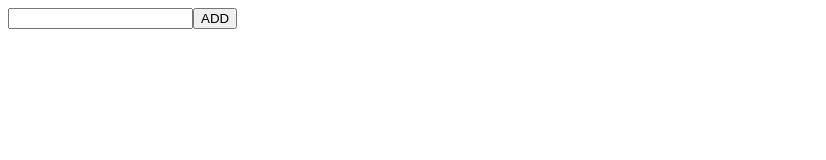
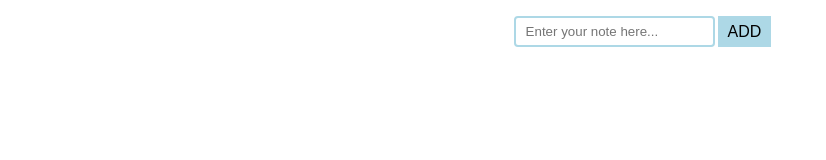
Before and after one commit to PutienkoEN/js-final-task, a website built with webpack: page src/index.html in a window 1280 px wide. Shown: the whole page, without its empty margins (0-826 px from the left). Built offline with nearby package versions, Linux system fonts and the light colour scheme.

Commit message:
Add styles to the entry area

```diff
--- /dev/null
+++ b/src/client/entry-manager/add-entry-area.css
@@ -0,0 +1,30 @@
+.add-entry-area {
+    display: flex;
+}
+
+.add-entry-area input {
+    flex: 4;
+    padding: 6px 10px;
+    margin: 8px 0;
+    box-sizing: border-box;
+    border: 2px solid lightblue;
+    border-radius: 4px;
+    outline: none;
+}
+
+.add-entry-area input:focus {
+    border: 2px solid dodgerblue;
+}
+
+.add-entry-area button {
+    flex: 1;
+    background-color: lightblue;
+    border: none;
+    color: black;
+    padding: 6px 10px;
+    text-align: center;
+    text-decoration: none;
+    display: inline-block;
+    font-size: 16px;
+    margin: 8px 3px;
+}
--- a/src/client/entry-manager/entry-manager.css
+++ b/src/client/entry-manager/entry-manager.css
@@ -0,0 +1,8 @@
+@import "add-entry-area.css";
+
+#todo-list {
+    flex-direction: column;
+    text-align: center;
+    width: 20%;
+    margin: auto;
+}
--- a/src/client/entry-manager/entry-manager.js
+++ b/src/client/entry-manager/entry-manager.js
@@ -28,6 +28,7 @@ module.exports = class EntryManager {
 
         const textInput = document.createElement('input');
         textInput.type = 'text';
+        textInput.placeholder = 'Enter your note here...';
         textInput.classList.add('new-entry-text');
 
         const addEntryButton = document.createElement('button');
--- a/src/client/entry/entry.css
+++ b/src/client/entry/entry.css
@@ -5,3 +5,14 @@
 .hidden {
     display: none;
 }
+
+.button {
+    background-color: cornflowerblue;
+    border: none;
+    color: white;
+    padding: 15px 32px;
+    text-align: center;
+    text-decoration: none;
+    display: inline-block;
+    font-size: 16px;
+}
```
